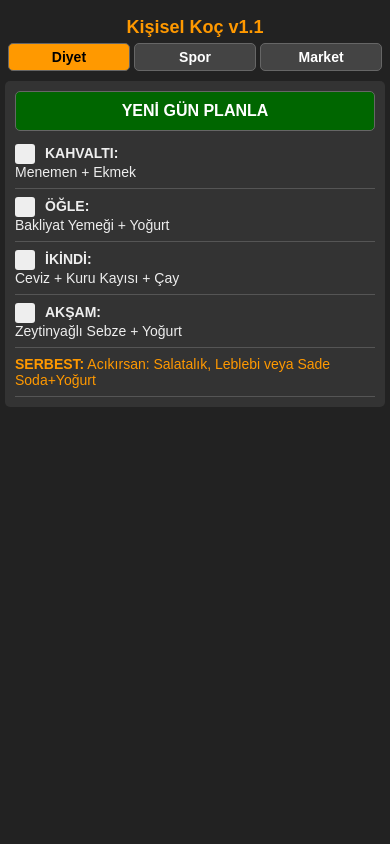
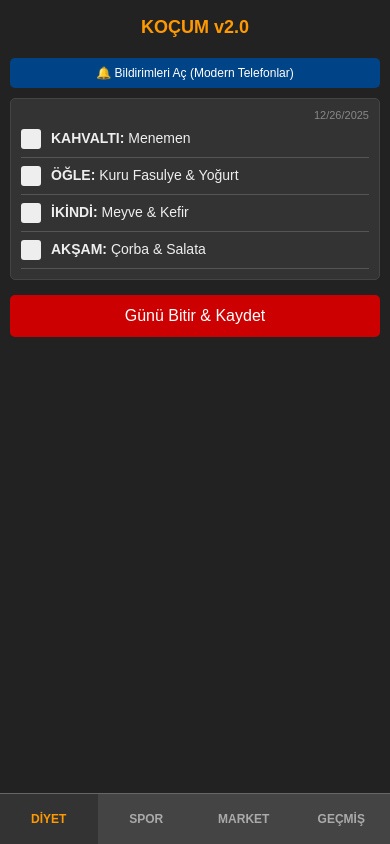
Before and after one commit to rr124B/testingon, a plain HTML site: page index.html in a window 390 px wide. Drawn offline with Linux system fonts and the light colour scheme.

Commit message:
Update index.html
added mobile webapp support

```diff
--- a/index.html
+++ b/index.html
@@ -3,195 +3,242 @@
 <head>
 <meta charset="UTF-8">
 <meta name="viewport" content="width=device-width, initial-scale=1.0, maximum-scale=1.0, user-scalable=no">
-<title>Diyet & Spor Koçu</title>
+<meta name="mobile-web-app-capable" content="yes">
+<meta name="apple-mobile-web-app-capable" content="yes">
+<meta name="theme-color" content="#222">
+<title>Koç v2</title>
 <style>
-    /* Android 2.3 Uyumlu CSS */
-    body { font-family: sans-serif; background-color: #222; color: #eee; margin: 0; padding: 5px; }
-    h1 { font-size: 18px; text-align: center; color: #ff9900; margin-bottom: 5px; }
-    button { width: 100%; padding: 10px; margin-bottom: 5px; background: #444; color: #fff; border: 1px solid #666; font-weight: bold; font-size: 16px; border-radius: 5px; }
-    button:active { background: #ff9900; color: #000; }
-    .tab-btn { width: 32%; display: inline-block; font-size: 14px; padding: 5px; }
-    .active-tab { background: #ff9900; color: #000; }
-    .content { display: none; background: #333; padding: 10px; border-radius: 5px; margin-top: 5px; }
+    body { font-family: sans-serif; background-color: #222; color: #eee; margin: 0; padding: 5px; padding-bottom: 60px; }
+    h1 { font-size: 18px; text-align: center; color: #ff9900; margin-bottom: 10px; }
+
+    /* Menü Navigasyon */
+    .nav-bar { position: fixed; bottom: 0; left: 0; width: 100%; background: #444; border-top: 1px solid #666; height: 50px; display: flex; }
+    .nav-btn { flex: 1; background: none; border: none; color: #aaa; font-size: 12px; font-weight: bold; }
+    .active-nav { color: #ff9900; background: #333; }
+
+    .content { display: none; padding: 5px; margin-bottom: 20px; }
+    .show { display: block; }
+
+    /* Kartlar */
+    .card { background: #333; padding: 10px; border-radius: 5px; margin-bottom: 10px; border: 1px solid #444; }
     .item { border-bottom: 1px solid #555; padding: 8px 0; font-size: 14px; }
     .check-box { display: inline-block; width: 20px; height: 20px; background: #eee; margin-right: 10px; vertical-align: middle; border-radius: 3px; }
     .checked { background: #00cc00; }
-    #bildirim { background: #800000; padding: 5px; text-align: center; font-size: 12px; margin-bottom: 5px; display:none;}
-    .malzeme-detay { color: #aaa; font-size: 12px; display: block; margin-left: 30px; }
+
+    .btn-action { width: 100%; padding: 12px; background: #006600; color: white; border: none; border-radius: 5px; font-size: 16px; margin-top: 5px; }
+    .malzeme-detay { color: #999; font-size: 11px; display: block; margin-left: 30px; margin-top: 2px; }
+
+    /* Geçmiş Listesi */
+    .history-item { background: #444; padding: 10px; margin-bottom: 5px; border-radius: 3px; font-size: 12px; }
+    .history-date { color: #ff9900; font-weight: bold; border-bottom: 1px solid #666; display: block; margin-bottom: 5px; }
+
+    /* Bildirim Butonu */
+    #notifBtn { background: #004488; margin-bottom: 10px; font-size: 12px; padding: 8px; }
 </style>
 </head>
 <body>
 
-<h1>Kişisel Koç v1.1</h1>
+<h1>KOÇUM v2.0</h1>
 
-<div style="text-align:center;">
-    <button class="tab-btn active-tab" onclick="openTab('diyet')">Diyet</button>
-    <button class="tab-btn" onclick="openTab('spor')">Spor</button>
-    <button class="tab-btn" onclick="openTab('market')">Market</button>
+<div id="sayfa-diyet" class="content show">
+    <button id="notifBtn" onclick="bildirimIzniIste()" class="btn-action">🔔 Bildirimleri Aç (Modern Telefonlar)</button>
+    <div class="card">
+        <div style="text-align:right; font-size:11px; color:#888" id="tarihGostergesi"></div>
+        <div id="gunlukMenu"></div>
+    </div>
+    <button onclick="gunuBitir()" class="btn-action" style="background:#cc0000;">Günü Bitir & Kaydet</button>
 </div>
 
-<div id="bildirim">Su içmeyi unutma! (3.5 Lt)</div>
-
-<div id="diyet" class="content" style="display:block;">
-    <button onclick="yeniGunOlustur()" style="background:#006600;">YENİ GÜN PLANLA</button>
-    <div id="gunlukMenu"></div>
+<div id="sayfa-spor" class="content">
+    <h3>Antrenman</h3>
+    <div class="card" id="antrenmanListesi"></div>
 </div>
 
-<div id="spor" class="content">
-    <h3>Diz Dostu Antrenman</h3>
-    <div id="antrenmanListesi"></div>
+<div id="sayfa-market" class="content">
+    <h3>Malzemeler</h3>
+    <div class="card" id="alisverisListesi"></div>
 </div>
 
-<div id="market" class="content">
-    <h3>Bugünün Malzemeleri</h3>
-    <div id="alisverisListesi"></div>
+<div id="sayfa-gecmis" class="content">
+    <h3>Geçmiş Kayıtlar</h3>
+    <button onclick="gecmisiTemizle()" style="background:#444; color:#fff; border:1px solid #666; width:100%; padding:5px;">Geçmişi Sil</button>
+    <div id="gecmisListesi" style="margin-top:10px;"></div>
+</div>
+
+<div class="nav-bar">
+    <button class="nav-btn active-nav" onclick="nav('diyet', this)">DİYET</button>
+    <button class="nav-btn" onclick="nav('spor', this)">SPOR</button>
+    <button class="nav-btn" onclick="nav('market', this)">MARKET</button>
+    <button class="nav-btn" onclick="nav('gecmis', this)">GEÇMİŞ</button>
 </div>
 
 <script>
-    // GÜNCELLENMİŞ VERİ TABANI (Menü + Malzemeler)
+    // --- VERİLER ---
     var kahvaltilar = [
-        { ad: "2 Yumurta + Peynir + Zeytin", malz: "2 Yumurta, Beyaz Peynir, 5 Zeytin, Yeşillik, 1 dilim Tam Buğday Ekmek" },
-        { ad: "Yoğurt + Yulaf + Elma", malz: "1 kase Yoğurt, Yulaf ezmesi, 1 Elma, Tarçın" },
-        { ad: "Menemen + Ekmek", malz: "2 Yumurta, Domates, Biber, 1 dilim Ekmek, Salatalık" }
+        { ad: "2 Yumurta + Peynir", malz: "2 Yumurta, Peynir, Zeytin, Yeşillik" },
+        { ad: "Yulaf Lapası", malz: "Yoğurt, Yulaf, Elma, Tarçın" },
+        { ad: "Menemen", malz: "Yumurta, Domates, Biber, 1 Ekmek" },
+        { ad: "Haşlanmış Yumurta Salatası", malz: "2 Yumurta, Marul, Limon, Pulbiber" }
     ];
     var ogleler = [
-        { ad: "Tavuk/Köfte + Bulgur", malz: "150gr Tavuk veya Köfte, Bulgur, Salata Malzemesi" },
-        { ad: "Bakliyat Yemeği + Yoğurt", malz: "Kuru Fasulye/Nohut/Mercimek, Yoğurt" },
-        { ad: "Ton Balıklı Salata", malz: "1 kutu Ton Balığı, Marul, Roka, Limon" }
+        { ad: "Tavuklu Bulgur", malz: "150gr Tavuk, 4 kaşık Bulgur, Salata" },
+        { ad: "Kuru Fasulye & Yoğurt", malz: "Kuru Fasulye, Yoğurt (Ekmek yok)" },
+        { ad: "Ton Balıklı Salata", malz: "Ton balığı, Göbek marul, Mısır yok" }
     ];
     var ikindiler = [
-        { ad: "Sütlü Kahve + Badem", malz: "Süt, Kahve, 10 adet Çiğ Badem" },
-        { ad: "Meyve + Kefir", malz: "1 adet Muz/Portakal, 1 şişe Kefir" },
-        { ad: "Ceviz + Kuru Kayısı + Çay", malz: "2 tam Ceviz, 2 Kuru Kayısı, Yeşil Çay" }
+        { ad: "Sütlü Kahve & Badem", malz: "Süt, Türk Kahvesi, 10 Badem" },
+        { ad: "Meyve & Kefir", malz: "1 Elma/Muz, Sade Kefir" },
+        { ad: "Leblebi & Yeşil Çay", malz: "Sarı Leblebi, Yeşil Çay" }
     ];
     var aksamlar = [
-        { ad: "Zeytinyağlı Sebze + Yoğurt", malz: "Mevsim Sebzesi (Pırasa/Ispanak vb.), Zeytinyağı, Yoğurt" },
-        { ad: "Çorba + Salata", malz: "Mercimek veya Sebze Çorbası, Peynir, Salata Malzemesi" },
-        { ad: "Fırın Tavuk/Balık", malz: "Tavuk veya Balık, Roka, Limon" }
+        { ad: "Sebze Yemeği (Ekmeksiz)", malz: "Ispanak/Pırasa vb., Yoğurt" },
+        { ad: "Çorba & Salata", malz: "Mercimek Çorbası, Peynirli Salata" },
+        { ad: "Izgara Köfte", malz: "Köfte, Köz Biber, Roka" }
     ];
-
-    var serbest = "Acıkırsan: Salatalık, Leblebi veya Sade Soda+Yoğurt";
 
     var egzersizler = [
         {name: "Oturarak Omuz Press", set: "3x12"},
-        {name: "Dambıl Kürek (Sırt)", set: "3x12"},
+        {name: "Dambıl Kürek", set: "3x12"},
         {name: "Yerde Göğüs Press", set: "3x15"},
-        {name: "Yerde Köprü (Kalça)", set: "3x15"},
-        {name: "Koltuk Squat (Yavaş)", set: "3x10"},
-        {name: "30 Dk Yürüyüş", set: "Süre"}
+        {name: "Köprü (Kalça)", set: "3x15"},
+        {name: "Yavaş Squat (Koltuk)", set: "3x10"},
+        {name: "Yürüyüş", set: "30 Dk"}
     ];
 
-    // Fonksiyonlar
-    function openTab(tabName) {
-        var i;
-        var x = document.getElementsByClassName("content");
-        var btn = document.getElementsByClassName("tab-btn");
-        for (i = 0; i < x.length; i++) { x[i].style.display = "none"; }
-        for (i = 0; i < btn.length; i++) { btn[i].className = "tab-btn"; }
-        document.getElementById(tabName).style.display = "block";
+    // --- SİSTEM ---
+    var aktifPlan = {};
 
-        if(tabName == 'diyet') btn[0].className += " active-tab";
-        if(tabName == 'spor') btn[1].className += " active-tab";
-        if(tabName == 'market') btn[2].className += " active-tab";
+    function nav(sayfa, btn) {
+        var contents = document.getElementsByClassName("content");
+        for(var i=0; i<contents.length; i++) contents[i].style.display = "none";
+        document.getElementById("sayfa-"+sayfa).style.display = "block";
+
+        var btns = document.getElementsByClassName("nav-btn");
+        for(var i=0; i<btns.length; i++) btns[i].className = "nav-btn";
+        btn.className += " active-nav";
+
+        if(sayfa === 'gecmis') gecmisiGetir();
     }
 
-    function rastgeleSec(dizi) {
-        return dizi[Math.floor(Math.random() * dizi.length)];
+    function rastgele(dizi) { return dizi[Math.floor(Math.random() * dizi.length)]; }
+
+    function planOlustur() {
+        var bugun = new Date().toDateString();
+        // Eğer bugün zaten plan varsa onu yükle, yoksa yeni oluştur
+        if(localStorage.getItem("aktifTarih") === bugun && localStorage.getItem("aktifPlan")) {
+            aktifPlan = JSON.parse(localStorage.getItem("aktifPlan"));
+        } else {
+            aktifPlan = {
+                k: rastgele(kahvaltilar),
+                o: rastgele(ogleler),
+                i: rastgele(ikindiler),
+                a: rastgele(aksamlar),
+                tarih: new Date().toLocaleDateString()
+            };
+            localStorage.setItem("aktifPlan", JSON.stringify(aktifPlan));
+            localStorage.setItem("aktifTarih", bugun);
+        }
+        arayuzuDoldur();
     }
 
-    function yeniGunOlustur() {
-        var plan = {
-            k: rastgeleSec(kahvaltilar),
-            o: rastgeleSec(ogleler),
-            i: rastgeleSec(ikindiler),
-            a: rastgeleSec(aksamlar)
-        };
+    function arayuzuDoldur() {
+        document.getElementById("tarihGostergesi").innerText = aktifPlan.tarih;
 
-        if (typeof(Storage) !== "undefined") {
-            localStorage.setItem("gunlukPlanObj", JSON.stringify(plan));
-            localStorage.setItem("tarih", new Date().toDateString());
-        }
+        var html = "";
+        html += kartYarat("KAHVALTI", aktifPlan.k.ad);
+        html += kartYarat("ÖĞLE", aktifPlan.o.ad);
+        html += kartYarat("İKİNDİ", aktifPlan.i.ad);
+        html += kartYarat("AKŞAM", aktifPlan.a.ad);
+        document.getElementById("gunlukMenu").innerHTML = html;
 
-        ekranaYaz(plan);
-        marketListesiOlustur(plan);
-        renderSpor();
-        alert("Menü güncellendi! Malzemeler listelendi.");
+        var marketHtml = "";
+        marketHtml += listeYarat(aktifPlan.k.malz);
+        marketHtml += listeYarat(aktifPlan.o.malz);
+        marketHtml += listeYarat(aktifPlan.i.malz);
+        marketHtml += listeYarat(aktifPlan.a.malz);
+        document.getElementById("alisverisListesi").innerHTML = marketHtml;
+
+        sporListesiYarat();
     }
 
-    function ekranaYaz(plan) {
-        var html = "";
-        html += makeItem("KAHVALTI", plan.k.ad);
-        html += makeItem("ÖĞLE", plan.o.ad);
-        html += makeItem("İKİNDİ", plan.i.ad);
-        html += makeItem("AKŞAM", plan.a.ad);
-        html += "<div class='item' style='color:#ff9900'><b>SERBEST:</b> " + serbest + "</div>";
-        document.getElementById("gunlukMenu").innerHTML = html;
+    function kartYarat(baslik, icerik) {
+        return "<div class='item' onclick='check(this)'><span class='check-box'></span><b>"+baslik+":</b> "+icerik+"</div>";
     }
 
-    function makeItem(baslik, icerik) {
-        return "<div class='item' onclick='toggleCheck(this)'>" +
-               "<span class='check-box'></span>" +
-               "<b>" + baslik + ":</b><br>" + icerik + "</div>";
+    function listeYarat(icerik) {
+        return "<div class='item' onclick='check(this)'><span class='check-box'></span>"+icerik+"</div>";
     }
 
-    function marketListesiOlustur(plan) {
-        // ARTIK BURASI MENÜ ADINI DEĞİL, MALZEMELERİ ÇEKİYOR
-        var html = "<div class='item' style='color:#ff9900'><i>Eksikleri işaretle:</i></div>";
-
-        // Malzemeleri birleştirip alt alta yazdırıyoruz
-        html += listeElemani(plan.k.malz);
-        html += listeElemani(plan.o.malz);
-        html += listeElemani(plan.i.malz);
-        html += listeElemani(plan.a.malz);
-
-        document.getElementById("alisverisListesi").innerHTML = html;
-    }
-
-    function listeElemani(text) {
-        return "<div class='item' onclick='toggleCheck(this)'>" +
-               "<span class='check-box'></span>" + text + "</div>";
-    }
-
-    function renderSpor() {
+    function sporListesiYarat() {
         var html = "";
         for(var i=0; i<egzersizler.length; i++) {
-            html += "<div class='item' onclick='toggleCheck(this)'>" +
-                    "<span class='check-box'></span>" +
-                    "<b>" + egzersizler[i].name + "</b> (" + egzersizler[i].set + ")</div>";
+            html += "<div class='item' onclick='check(this)'><span class='check-box'></span><b>"+egzersizler[i].name+"</b> ("+egzersizler[i].set+")</div>";
         }
         document.getElementById("antrenmanListesi").innerHTML = html;
     }
 
-    function toggleCheck(element) {
-        var box = element.getElementsByClassName("check-box")[0];
+    function check(el) {
+        var box = el.getElementsByClassName("check-box")[0];
         if(box.className.indexOf("checked") == -1) {
             box.className += " checked";
-            element.style.color = "#777"; // İşaretlenince rengi solsun
+            el.style.opacity = "0.5";
         } else {
             box.className = box.className.replace(" checked", "");
-            element.style.color = "#eee";
+            el.style.opacity = "1";
         }
     }
 
-    window.onload = function() {
-        // Eski kayıt varsa yükle, yoksa yeni oluştur
-        if (typeof(Storage) !== "undefined" && localStorage.getItem("gunlukPlanObj")) {
-            // NOT: Eski versiyonda "gunlukPlan" kullanıyorduk, çakışmasın diye adını "gunlukPlanObj" yaptım.
-            var kayitliPlan = JSON.parse(localStorage.getItem("gunlukPlanObj"));
-            ekranaYaz(kayitliPlan);
-            marketListesiOlustur(kayitliPlan);
-            renderSpor();
+    // --- GEÇMİŞ VE TAKİP ---
+    function gunuBitir() {
+        if(!confirm("Bugünü tamamladın mı? Kayıt altına alınıp yarın için yeni plan yapılacak.")) return;
 
-            var eskiTarih = localStorage.getItem("tarih");
-            var bugun = new Date().toDateString();
-            if(eskiTarih != bugun) {
-                document.getElementById("bildirim").style.display = "block";
-                document.getElementById("bildirim").innerHTML = "Yeni bir gün! 'Yeni Gün Planla' butonuna bas.";
-            }
+        var gecmis = JSON.parse(localStorage.getItem("diyetGecmisi") || "[]");
+        gecmis.unshift({ // Başa ekle
+            tarih: aktifPlan.tarih,
+            ozet: aktifPlan.k.ad + ", " + aktifPlan.a.ad
+        });
+
+        localStorage.setItem("diyetGecmisi", JSON.stringify(gecmis));
+
+        // Yarın için tarihi sıfırla ve sayfayı yenile
+        localStorage.removeItem("aktifTarih");
+        location.reload();
+    }
+
+    function gecmisiGetir() {
+        var gecmis = JSON.parse(localStorage.getItem("diyetGecmisi") || "[]");
+        var html = "";
+        if(gecmis.length == 0) html = "<div style='color:#777;text-align:center'>Henüz kayıt yok.</div>";
+
+        for(var i=0; i<gecmis.length; i++) {
+            html += "<div class='history-item'><span class='history-date'>"+gecmis[i].tarih+"</span>Tamamlanan: "+gecmis[i].ozet+"</div>";
+        }
+        document.getElementById("gecmisListesi").innerHTML = html;
+    }
+
+    function gecmisiTemizle() {
+        if(confirm("Tüm geçmiş silinsin mi?")) {
+            localStorage.removeItem("diyetGecmisi");
+            gecmisiGetir();
+        }
+    }
+
+    // --- BİLDİRİMLER (Sadece Modern Android İçin) ---
+    function bildirimIzniIste() {
+        if (!("Notification" in window)) {
+            alert("Android 2.3 bu özelliği desteklemiyor. Lütfen telefonun saat uygulamasından alarm kur.");
         } else {
-            yeniGunOlustur();
+            Notification.requestPermission().then(function (permission) {
+                if (permission === "granted") {
+                    new Notification("Harika!", { body: "Bildirimler açıldı. Yemek saatlerinde hatırlatacağım." });
+                    // Not: Web sayfaları kapalıyken bildirim atamaz.
+                    // Bu yüzden sadece sayfa açıkken çalışır.
+                }
+            });
         }
-    };
+    }
+
+    window.onload = planOlustur;
 </script>
 
 </body>
```
